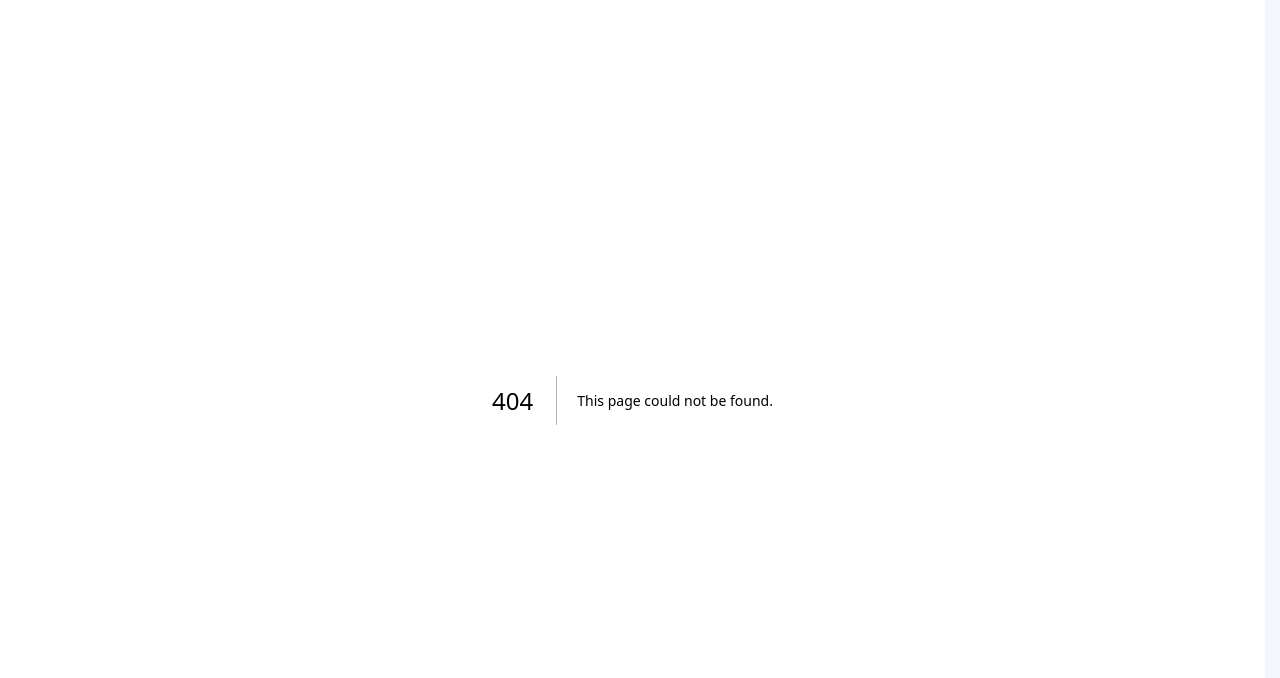
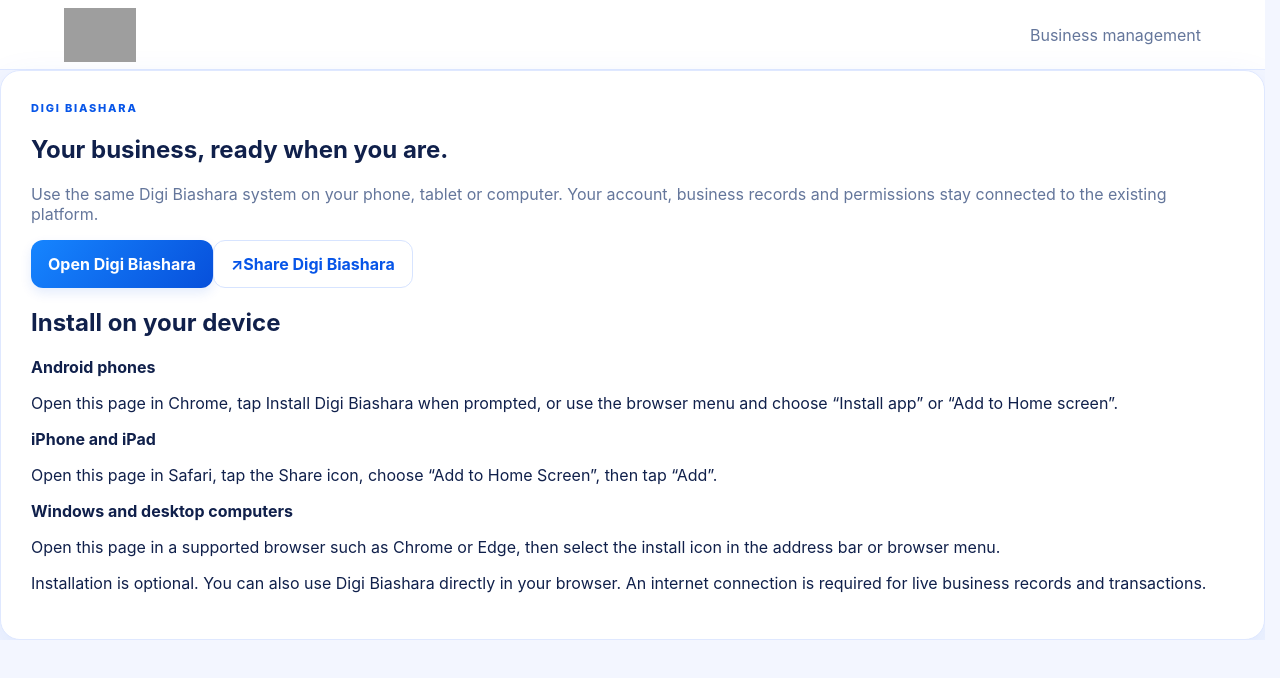
Before and after one commit to lucywanjikumburu254-star/Digi-biashara-system, a Next.js app: page /install in a window 1280 px wide. Before the commit this address had no page. Shown: the top 678 px of the page. Built offline with nearby package versions, Linux system fonts and the light colour scheme; grey boxes are pictures that could not be loaded.

Commit message:
Add public Digi Biashara install and sharing guide

```diff
--- /dev/null
+++ b/src/app/install/page.tsx
@@ -0,0 +1,46 @@
+import Link from "next/link";
+import BrandLogo from "@/components/brand-logo";
+import ShareAppButton from "@/components/share-app-button";
+
+export const metadata = {
+  title: "Install Digi Biashara",
+  description: "Open Digi Biashara or install it on your phone, tablet or computer.",
+};
+
+export default function InstallPage() {
+  return (
+    <main className="install-page">
+      <header className="top install-top">
+        <BrandLogo />
+        <span className="muted">Business management</span>
+      </header>
+      <section className="install-content">
+        <div className="authbox install-card">
+          <div className="eyebrow">Digi Biashara</div>
+          <h1>Your business, ready when you are.</h1>
+          <p className="muted">Use the same Digi Biashara system on your phone, tablet or computer. Your account, business records and permissions stay connected to the existing platform.</p>
+          <div className="install-actions">
+            <Link className="btn" href="/login">Open Digi Biashara</Link>
+            <ShareAppButton />
+          </div>
+          <div className="install-steps">
+            <h2>Install on your device</h2>
+            <div className="install-step">
+              <strong>Android phones</strong>
+              <p>Open this page in Chrome, tap Install Digi Biashara when prompted, or use the browser menu and choose “Install app” or “Add to Home screen”.</p>
+            </div>
+            <div className="install-step">
+              <strong>iPhone and iPad</strong>
+              <p>Open this page in Safari, tap the Share icon, choose “Add to Home Screen”, then tap “Add”.</p>
+            </div>
+            <div className="install-step">
+              <strong>Windows and desktop computers</strong>
+              <p>Open this page in a supported browser such as Chrome or Edge, then select the install icon in the address bar or browser menu.</p>
+            </div>
+          </div>
+          <p className="install-note">Installation is optional. You can also use Digi Biashara directly in your browser. An internet connection is required for live business records and transactions.</p>
+        </div>
+      </section>
+    </main>
+  );
+}
```
